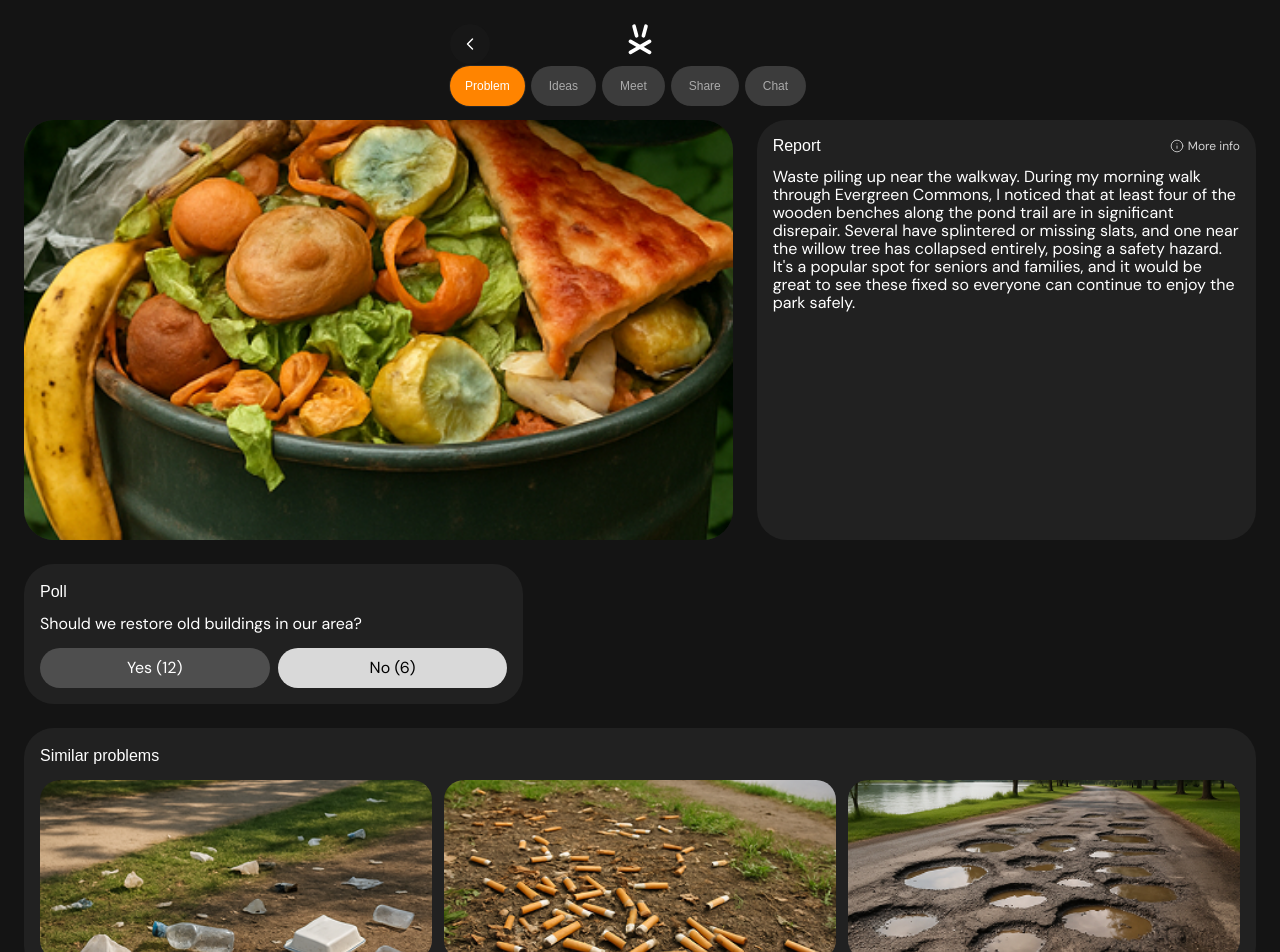
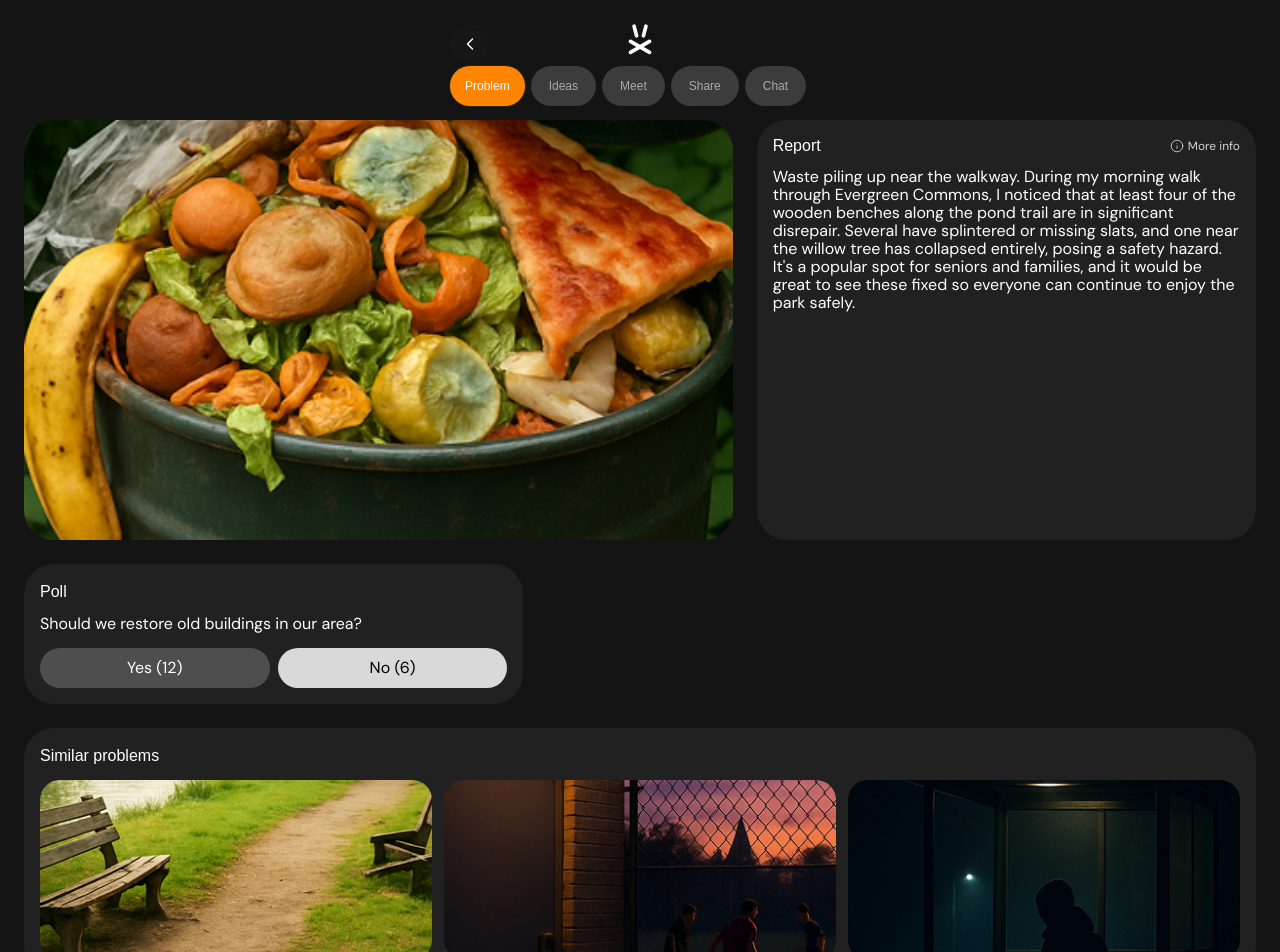
Before and after one commit to iggypcnfsky/ignis, a Next.js app: page /problems/add in a window 1280 px wide. Shown: the top 952 px of the page. Built offline with nearby package versions, Linux system fonts and the light colour scheme; a web font is replaced by a local one.

Commit message:
Refactor ProblemDetails component to use useParams for problemId retrieval and enhance similar problems display with links; update description formatting for consistency.

```diff
--- a/src/app/problems/[problemId]/page.tsx
+++ b/src/app/problems/[problemId]/page.tsx
@@ -1,15 +1,19 @@
 "use client";
 
 import Image from "next/image";
-import { useRouter } from "next/navigation";
+import Link from "next/link";
+import { useRouter, useParams } from "next/navigation";
 import { ChevronLeft, Info } from "lucide-react";
 import ProblemPillNav from "@/components/ProblemPillNav";
 import LogoSymbol from "@/components/Logo";
 import { demoProblems } from "@/lib/demoProblems";
 
-export default function ProblemDetails({ params }: { params: { problemId: string } }) {
+export default function ProblemDetails() {
   const router = useRouter();
-  const problem = demoProblems.find((p) => p.id === params.problemId) ?? demoProblems[0];
+  const params = useParams<{ problemId: string }>();
+  const problemId = Array.isArray(params?.problemId) ? params?.problemId[0] : params?.problemId;
+  const problem = demoProblems.find((p) => p.id === problemId) ?? demoProblems[0];
+  const similarProblems = demoProblems.filter((p) => p.id !== problem.id).slice(0, 3);
 
   return (
     <div className="relative min-h-dvh w-full bg-[#141414] text-white">
@@ -59,7 +63,7 @@ export default function ProblemDetails({ params }: { params: { problemId: string
             </div>
             <p className="mt-3 text-[16px] leading-[1.125]">
               {problem.description} {" "}
-              During my morning walk through Evergreen Commons, I noticed that at least four of the wooden benches along the pond trail are in significant disrepair. Several have splintered or missing slats, and one near the willow tree has collapsed entirely, posing a safety hazard. It's a popular spot for seniors and families, and it would be great to see these fixed so everyone can continue to enjoy the park safely.
+              During my morning walk through Evergreen Commons, I noticed that at least four of the wooden benches along the pond trail are in significant disrepair. Several have splintered or missing slats, and one near the willow tree has collapsed entirely, posing a safety hazard. It&apos;s a popular spot for seniors and families, and it would be great to see these fixed so everyone can continue to enjoy the park safely.
             </p>
           </section>
 
@@ -87,33 +91,22 @@ export default function ProblemDetails({ params }: { params: { problemId: string
           <section className="rounded-[30px] bg-[#212121] p-4 lg:col-span-12">
             <span className="font-display text-[16px] leading-5">Similar problems</span>
             <div className="mt-3 grid grid-cols-1 gap-3 md:grid-cols-2 lg:grid-cols-3">
-              <div className="relative h-[180px] w-full overflow-hidden rounded-[20px]">
-                <Image
-                  src="/demo-images/park-dirty.png"
-                  alt="picture of the park, by the lake, with trash on the ground"
-                  fill
-                  className="object-cover"
-                  sizes="(max-width: 1024px) 100vw, 33vw"
-                />
-              </div>
-              <div className="relative h-[180px] w-full overflow-hidden rounded-[20px]">
-                <Image
-                  src="/demo-images/park-cigs.png"
-                  alt="picture of the park by the lake, with lots of cigarette buts on the ground next to the water"
-                  fill
-                  className="object-cover"
-                  sizes="(max-width: 1024px) 100vw, 33vw"
-                />
-              </div>
-              <div className="relative h-[180px] w-full overflow-hidden rounded-[20px]">
-                <Image
-                  src="/demo-images/park-holes.jpg"
-                  alt="potholes in the road near the lake and park"
-                  fill
-                  className="object-cover"
-                  sizes="(max-width: 1024px) 100vw, 33vw"
-                />
-              </div>
+              {similarProblems.map((sp) => (
+                <Link
+                  key={sp.id}
+                  href={`/problems/${sp.id}`}
+                  className="relative block h-[180px] w-full overflow-hidden rounded-[20px]"
+                  aria-label={`Open details for ${sp.title}`}
+                >
+                  <Image
+                    src={sp.imagePath}
+                    alt={sp.title}
+                    fill
+                    className="object-cover"
+                    sizes="(max-width: 1024px) 100vw, 33vw"
+                  />
+                </Link>
+              ))}
             </div>
           </section>
         </div>
--- a/src/components/AddProblemCapture.tsx
+++ b/src/components/AddProblemCapture.tsx
@@ -42,7 +42,7 @@ export default function AddProblemCapture() {
       if (videoRef.current) {
         const videoEl = videoRef.current;
         videoEl.muted = true;
-        videoEl.playsInline = true as any;
+        videoEl.playsInline = true;
         videoEl.srcObject = stream;
         await new Promise<void>((resolve) => {
           const onLoaded = () => {
```
